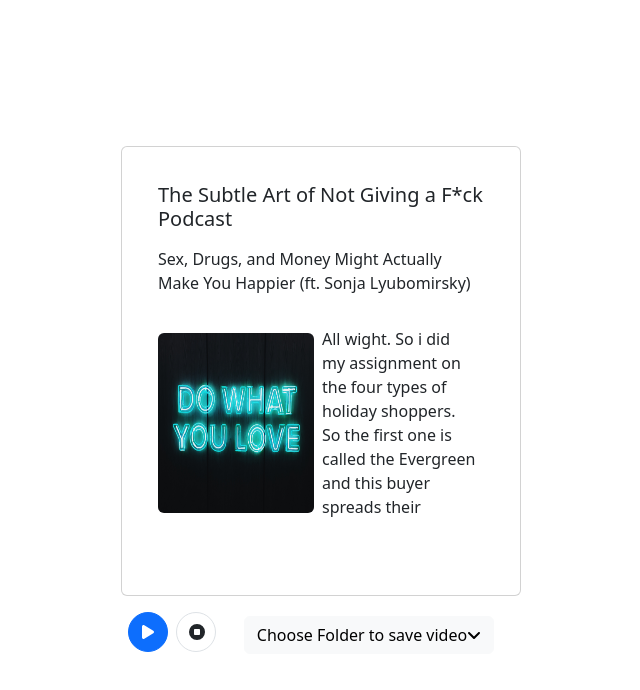
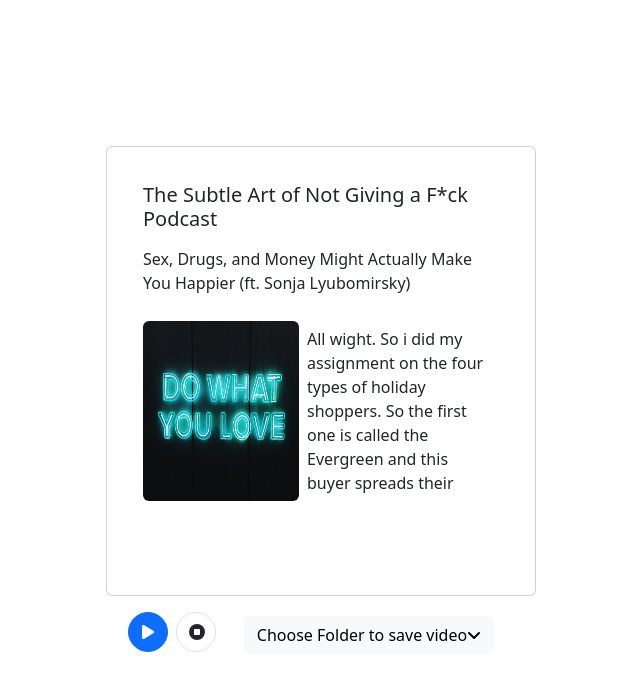
Before and after one commit to rayed152/audio-player-component, a React (Vite) app: page / in a window 1280 px wide. Shown: the top 690 px of the page, without its empty margins (319-959 px from the left). Built offline with nearby package versions, Linux system fonts and the light colour scheme.

Commit message:
position partially fixed

```diff
--- a/src/component/Audio.jsx
+++ b/src/component/Audio.jsx
@@ -16,28 +16,55 @@
   imagePosition,
   additionalTextPosition,
   descriptionPosition,
+  svg,
+  svgPosition,
 }) {
   const getPositionStyle = (position) => {
     if (position === "top") {
       return { order: -1 };
     } else if (position === "right") {
-      return { flexDirection: "row-reverse" };
+      return { marginLeft: "auto" };
     } else if (position === "bottom") {
       return { order: 1 };
     } else if (position === "left") {
-      return { flexDirection: "row" };
+      return { marginRight: "auto" };
     } else {
       return {};
     }
   };
 
+  const renderDefaultLayout = () => (
+    <>
+      <h5 className="card-title align-self-center mb-3">{title}</h5>
+      <p className="card-text">{description}</p>
+      <div className="d-flex justify-content-center align-items-center">
+        <div>
+          <img
+            src={imageSrc}
+            alt="Rectangle Image"
+            style={{ width: "156px", height: "180px" }}
+            className="rounded"
+          />
+        </div>
+        <div className="mt-3 mx-2">
+          <p>{additionalText}</p>
+        </div>
+      </div>
+    </>
+  );
+
   return (
     <div className="container d-flex flex-column justify-content-center align-items-center vh-100">
       <div
         className="card mx-auto"
-        style={{ width: "400px", height: "450px", padding: "20px" }}
+        style={{ width: "430px", height: "450px", padding: "20px" }}
       >
         <div className="card-body d-flex flex-column">
+          {titlePosition ||
+          imagePosition ||
+          additionalTextPosition ||
+          descriptionPosition ? (
+            <>
               <h5
                 className="card-title align-self-center mb-3"
                 style={getPositionStyle(titlePosition)}
@@ -51,10 +78,12 @@
                 {description}
               </p>
 
-          {/* Image and additional text */}
               <div
                 className="d-flex justify-content-center align-items-center"
-            style={getPositionStyle(imagePosition)}
+                style={{
+                  flexDirection: "column",
+                  ...getPositionStyle(imagePosition),
+                }}
               >
                 <div>
                   <img
@@ -68,10 +97,13 @@
                   className="mt-3 mx-2"
                   style={getPositionStyle(additionalTextPosition)}
                 >
-              {/* Add margin-top to move the text down */}
                   <p>{additionalText}</p>
                 </div>
               </div>
+            </>
+          ) : (
+            renderDefaultLayout()
+          )}
         </div>
       </div>
 
```
Lines whose indentation alone changed are shown as unchanged.
